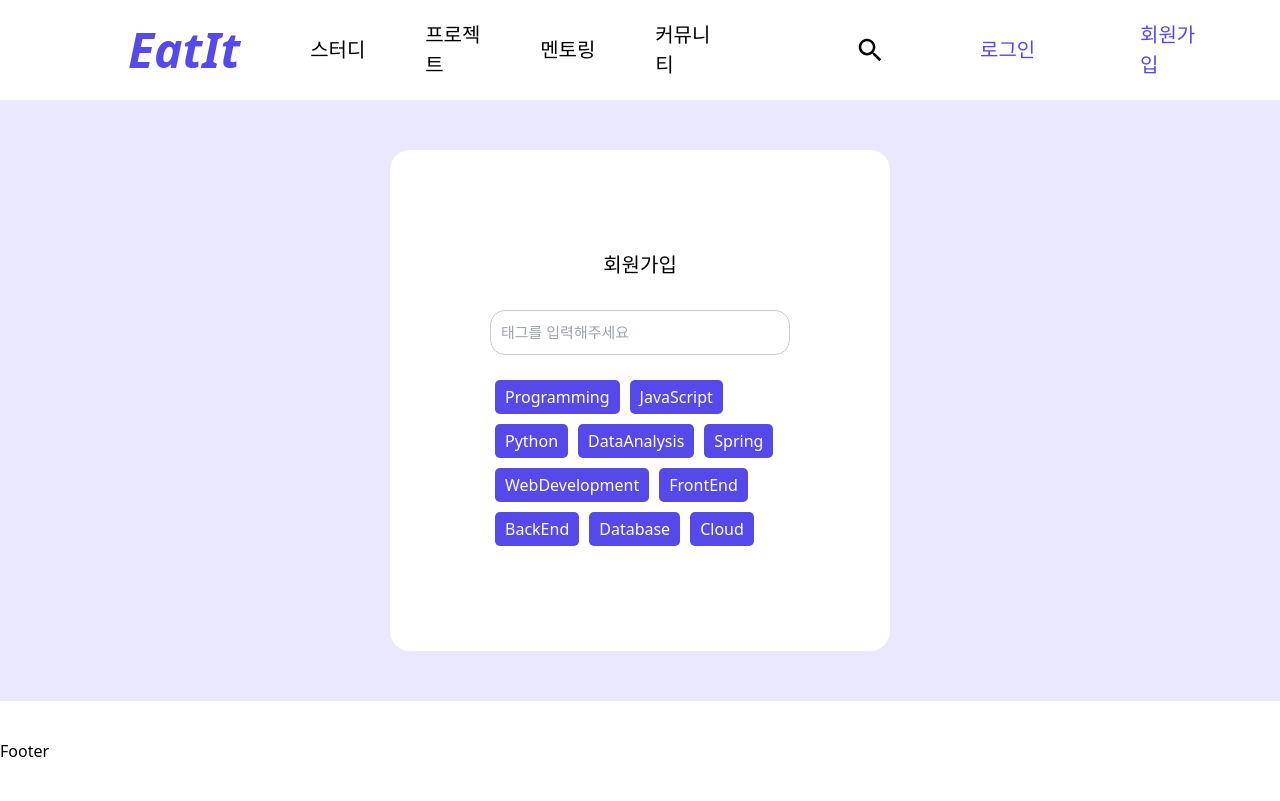
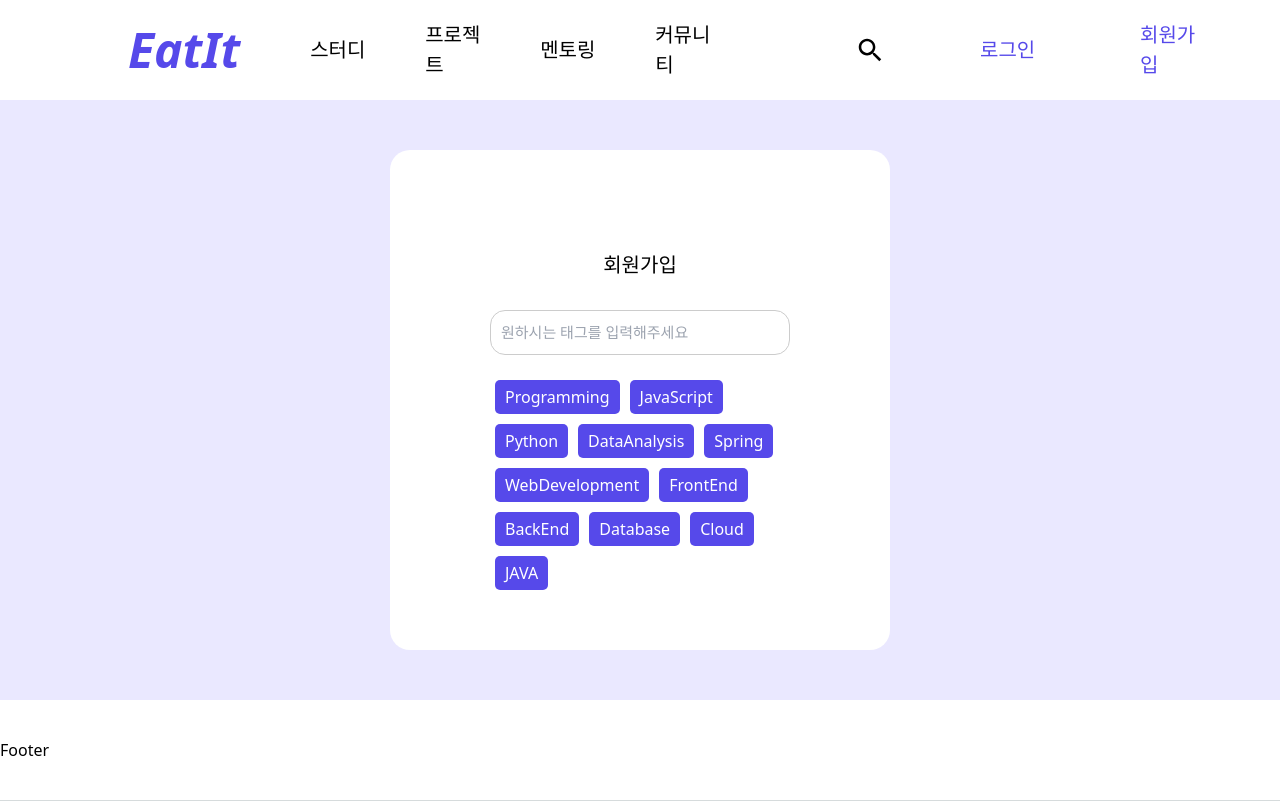
Before and after one commit to potato-club/ItEat-front, a Next.js app: page /signup/signuptag in a window 1280 px wide. Built offline with nearby package versions, Linux system fonts and the light colour scheme.

Commit message:
fix: tag 중복출력되는 오류 수정 #2

```diff
--- a/public/data/tags.json
+++ b/public/data/tags.json
@@ -38,5 +38,9 @@
   {
     "id": 10,
     "name": "Cloud"
+  },
+  {
+    "id": 11,
+    "name": "JAVA"
   }
 ]
--- a/src/container/SignUpPage/SignUpTags.tsx
+++ b/src/container/SignUpPage/SignUpTags.tsx
@@ -16,10 +16,17 @@ function SignUpTags() {
   };
 
   const filteredTags = tags.filter((tag) => {
-    return tag.name.toLowerCase().includes(search.toLowerCase());
+    return tag.name
+      .replace(" ", "")
+      .toLocaleLowerCase()
+      .includes(search.toLocaleLowerCase().replace(" ", ""));
   });
 
   const onSubmit = (data: any) => {};
+
+  // const handleTagClick = (tagName) => {
+  //     setSearch(tagName);
+  // };
 
   return (
     <Wrapper>
@@ -31,7 +38,7 @@ function SignUpTags() {
             type="text"
             value={search}
             onChange={onChange}
-            placeholder="태그를 입력해주세요"
+            placeholder="원하시는 태그를 입력해주세요"
           />
         </FormContainer>
         <TagList>
@@ -61,6 +68,7 @@ const Container = styled.div`
   flex-direction: column;
   align-items: center;
   width: 500px;
+  height: 500px;
   padding: 100px;
   background-color: white;
   border-radius: 20px;
```
